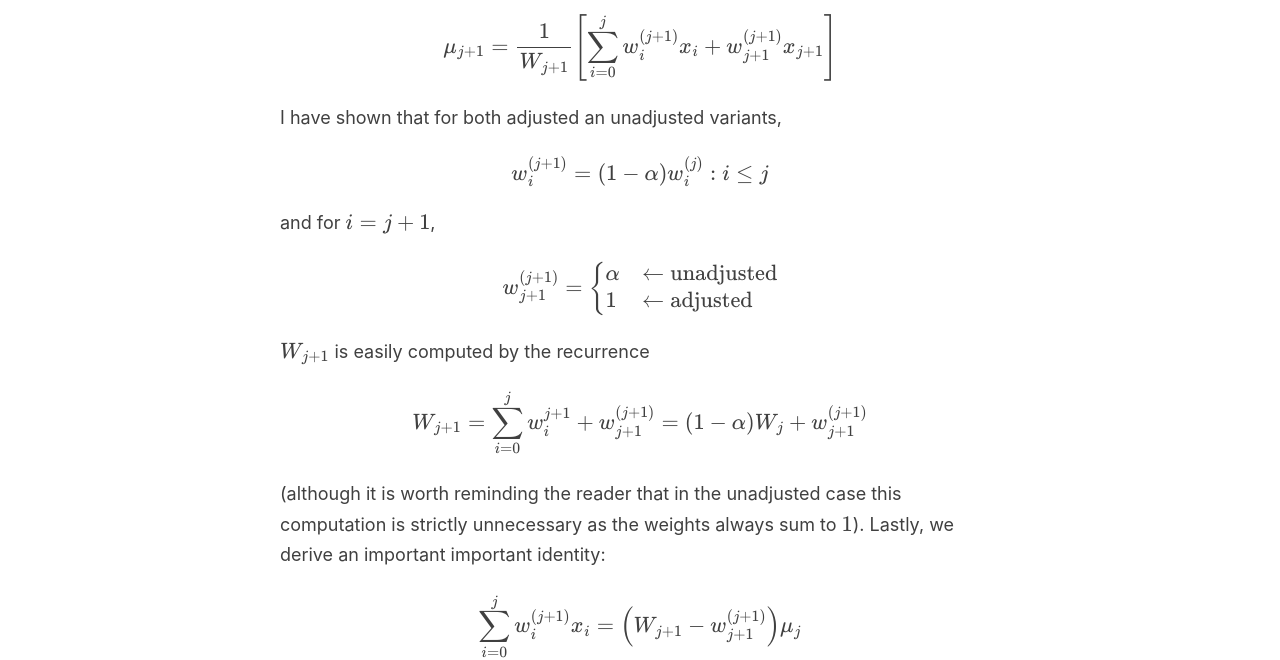
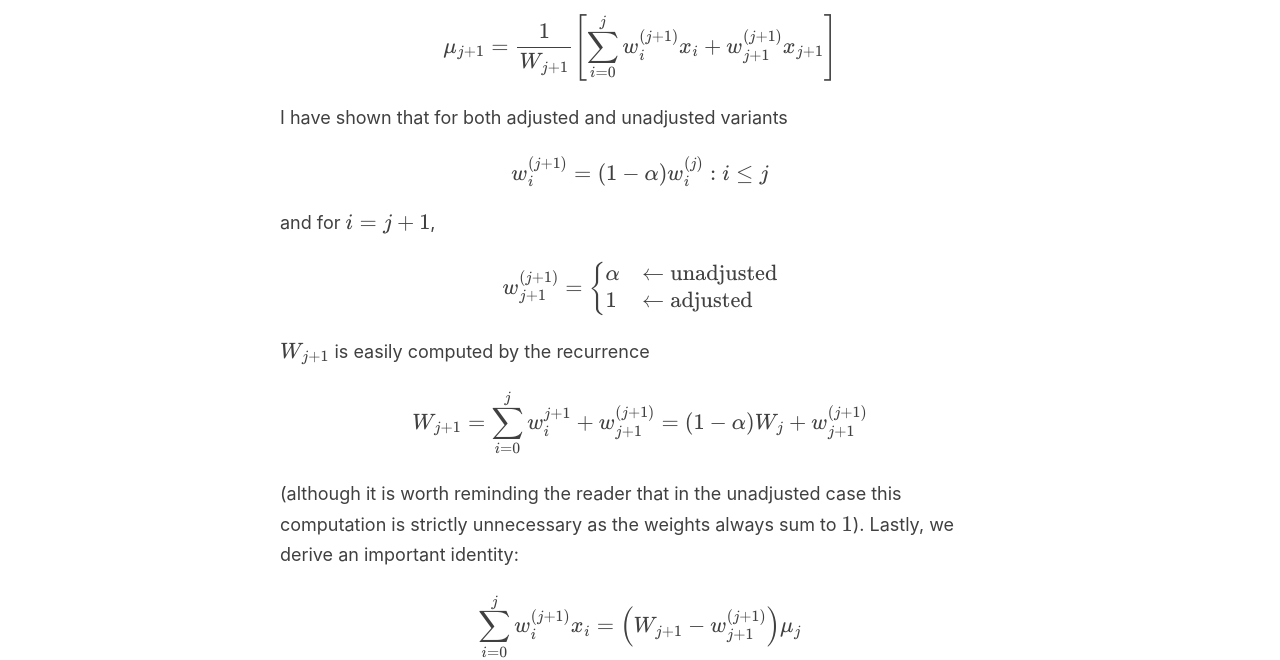
Before and after one commit to matteosantama/matteosantama.github.io, a Jekyll site: the page built from _posts/2022-09-03-ewm.md, in a window 1280 px wide and 900 px high, scrolled down 4527 px. Shown: the part 153-813 px from the top of the window. Built offline with Jekyll 4.4.1, drawn with Linux system fonts in a browser that asks for light colours; nearby versions of some CDN libraries; formulas are drawn with MathJax 3.

Commit message:
more cleanup

```diff
--- a/_posts/2022-09-03-ewm.md
+++ b/_posts/2022-09-03-ewm.md
@@ -144,7 +144,7 @@ With these defintions in hand, we can again consider the equation
 
 $$\mu_{j + 1} = \frac{1}{W_{j + 1}} \left[  \sum_{i=0}^{j} w_i^{(j + 1)} x_i + w_{j + 1}^{(j + 1)} x_{j + 1} \right]$$
 
-I have shown that for both adjusted an unadjusted variants,
+I have shown that for both adjusted and unadjusted variants
 
 $$w_{i}^{(j + 1)} = (1 - \alpha) w_{i}^{(j)} : i \leq j$$
 
@@ -161,7 +161,7 @@ $$W_{j + 1}$$ is easily computed by the recurrence
 
 $$W_{j + 1} = \sum_{i=0}^j w_i^{j+1} + w_{j + 1}^{(j + 1)} = (1 - \alpha) W_{j} + w_{j + 1}^{(j + 1)}$$
 
-(although it is worth reminding the reader that in the unadjusted case this computation is strictly unnecessary as the weights always sum to $$1$$). Lastly, we derive an important important identity:
+(although it is worth reminding the reader that in the unadjusted case this computation is strictly unnecessary as the weights always sum to $$1$$). Lastly, we derive an important identity:
 
 $$\sum_{i = 0}^j w_i^{(j + 1)} x_i =\left( W_{j + 1} - w_{j + 1}^{(j + 1)} \right) \mu_j $$
 
```
Also changed, not shown: 2 other files.
